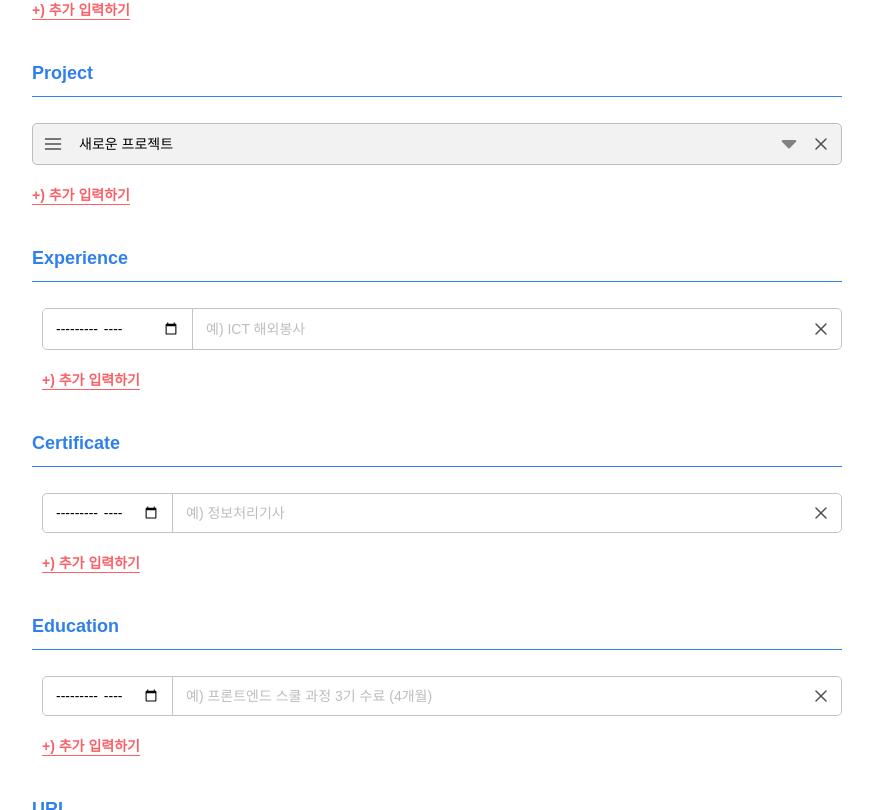
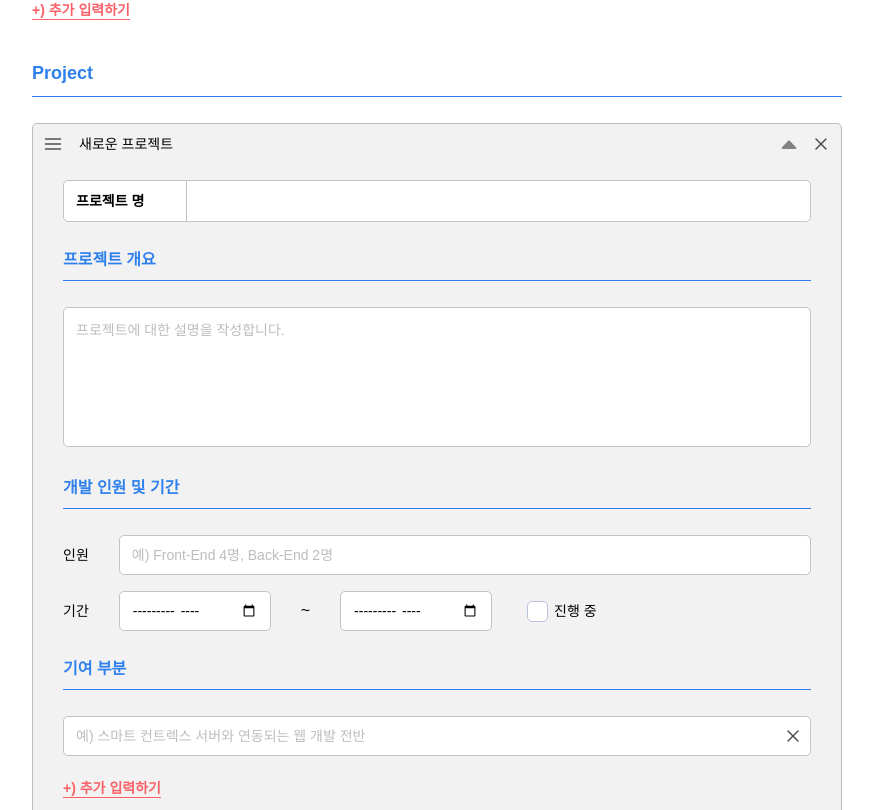
Before and after one commit to weniv/MAKE-RE, a React (Create React App) app: page / in a window 1280 px wide. Shown: the part 1230-2040 px from the top of the page, without its empty margins (203-1076 px from the left). Built offline with nearby package versions, Linux system fonts and the light colour scheme.

Commit message:
fix: 프로젝트 생성시 열린 상태로 생성되도록 변경

```diff
--- a/src/components/Project/ProjectInput.jsx
+++ b/src/components/Project/ProjectInput.jsx
@@ -143,7 +143,7 @@ function ProjectContent({
   handleUpdateArr,
   handleDeleteArr,
 }) {
-  const [isDrop, setIsDrop] = useState(false)
+  const [isDrop, setIsDrop] = useState(true)
 
   const handleInputDrop = () => {
     if (true) {
```
